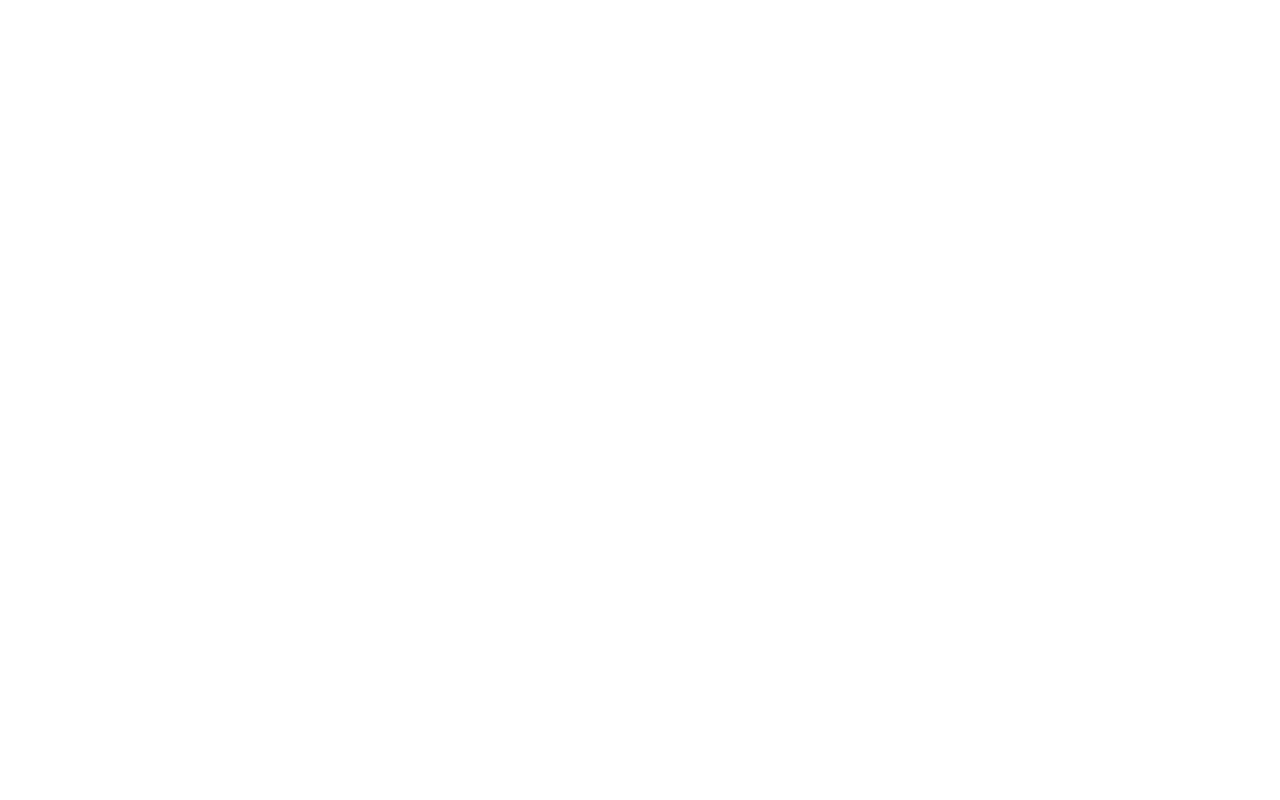
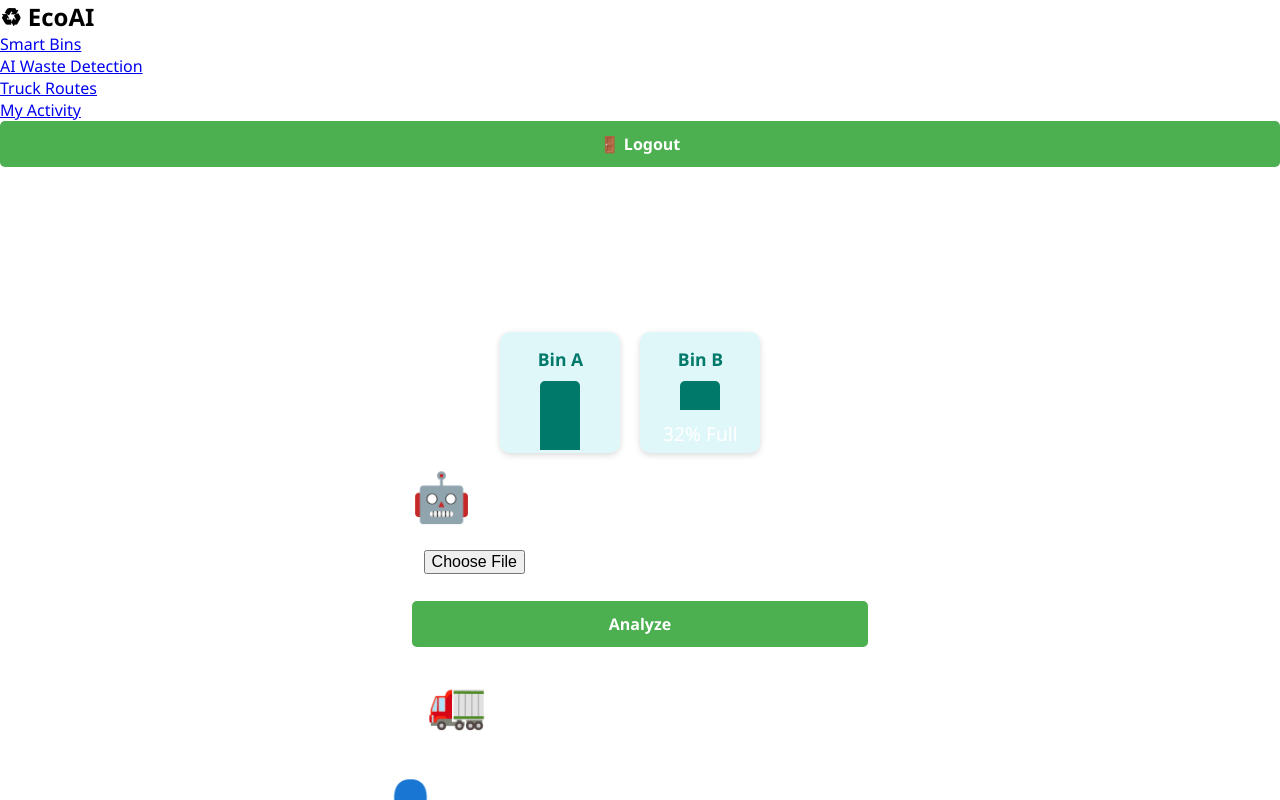
Before and after one commit to ANJALI-RWT/team-daa4sem, a plain HTML site: page frontend/citizen-dashboard.html in a window 1280 px wide. Drawn offline with Linux system fonts and the light colour scheme.

Commit message:
Describe your changes

```diff
--- a/frontend/citizen-dashboard.html
+++ b/frontend/citizen-dashboard.html
@@ -0,0 +1,49 @@
+<!-- citizen-dashboard.html -->
+<!DOCTYPE html>
+<html lang="en">
+<head>
+  <meta charset="UTF-8" />
+  <meta name="viewport" content="width=device-width, initial-scale=1.0"/>
+  <title>Citizen Dashboard | Smart Waste</title>
+  <link rel="stylesheet" href="style.css">
+  <script src="dashboard.js" defer></script>
+</head>
+<body>
+  <nav class="sidebar">
+    <h2>♻ EcoAI</h2>
+    <ul>
+      <li><a href="#bins">Smart Bins</a></li>
+      <li><a href="#ai">AI Waste Detection</a></li>
+      <li><a href="#trucks">Truck Routes</a></li>
+      <li><a href="#profile">My Activity</a></li>
+      <li><button onclick="logout()">🚪 Logout</button></li>
+    </ul>
+  </nav>
+
+  <main class="content">
+    <section id="bins">
+      <h1>🗑 Bin Status</h1>
+      <div class="bin-grid" id="binData">
+        <!-- JS will inject bin levels -->
+      </div>
+    </section>
+
+    <section id="ai">
+      <h1>🤖 AI Classification</h1>
+      <input type="file" accept="image/*" id="wasteImage" />
+      <button onclick="classifyWaste()">Analyze</button>
+      <div class="result-card" id="aiResult">Upload image to classify.</div>
+    </section>
+
+    <section id="trucks">
+      <h1>🚛 Nearby Routes</h1>
+      <div class="map-placeholder">[🗺 Real-time truck routing soon]</div>
+    </section>
+
+    <section id="profile">
+      <h1>👤 My Recycling Stats</h1>
+      <p>Recycled Items: <span id="recycleCount">0</span></p>
+    </section>
+  </main>
+</body>
+</html>
--- a/frontend/dashboard.js
+++ b/frontend/dashboard.js
@@ -0,0 +1,34 @@
+// Simulate fetching bin data
+document.addEventListener("DOMContentLoaded", () => {
+  const binData = [
+    { id: "Bin A", level: 76 },
+    { id: "Bin B", level: 32 },
+  ];
+
+  const container = document.getElementById("binData");
+  binData.forEach(bin => {
+    const div = document.createElement("div");
+    div.className = "bin";
+    div.innerHTML = `
+      <h3>${bin.id}</h3>
+      <div class="bar" style="height: ${bin.level}%;"></div>
+      <p>${bin.level}% Full</p>
+    `;
+    container.appendChild(div);
+  });
+});
+
+// Simulate AI waste classification
+function classifyWaste() {
+  const result = document.getElementById("aiResult");
+  result.textContent = "Analyzing...";
+  setTimeout(() => {
+    result.textContent = "Prediction: Recyclable Plastic";
+    document.getElementById("recycleCount").textContent = 5;
+  }, 1000);
+}
+
+function logout() {
+  alert("Logged out!");
+  window.location.href = "index.html";
+}
--- a/frontend/style.css
+++ b/frontend/style.css
@@ -115,3 +115,33 @@ button:hover {
 .role-buttons button:hover {
   background-color: #388e3c;
 }
+/* Styles for bin cards */
+.bin-grid {
+  display: flex;
+  gap: 20px;
+  flex-wrap: wrap;
+  padding: 10px;
+}
+
+.bin {
+  background: #e0f7fa;
+  border-radius: 10px;
+  width: 120px;
+  padding: 15px;
+  box-shadow: 0 2px 6px rgba(0,0,0,0.15);
+  text-align: center;
+}
+
+.bin h3 {
+  margin-bottom: 10px;
+  font-size: 1.1em;
+  color: #00796b;
+}
+
+.bar {
+  width: 40px;
+  background-color: #00796b;
+  margin: 0 auto 10px auto;
+  border-radius: 5px 5px 0 0;
+  transition: height 0.3s ease;
+}
```
Also changed, not shown: frontend/location.js (+52 -44 lines), frontend/script.js (deleted, +0 -51 lines).
